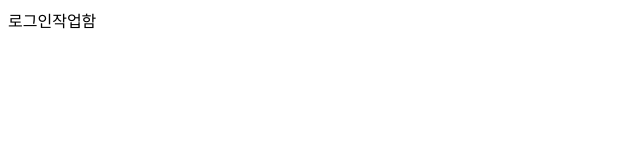
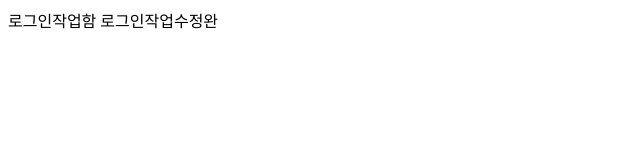
Before and after one commit to Naessss/test, a plain HTML site: page login.html in a window 1280 px wide. Shown: the whole page, without its empty margins (0-640 px from the left). Drawn offline with Linux system fonts and the light colour scheme.

Commit message:
로그인수정

```diff
--- a/login.html
+++ b/login.html
@@ -7,5 +7,6 @@
 </head>
 <body>
     로그인작업함
+    로그인작업수정완
 </body>
 </html>
```
